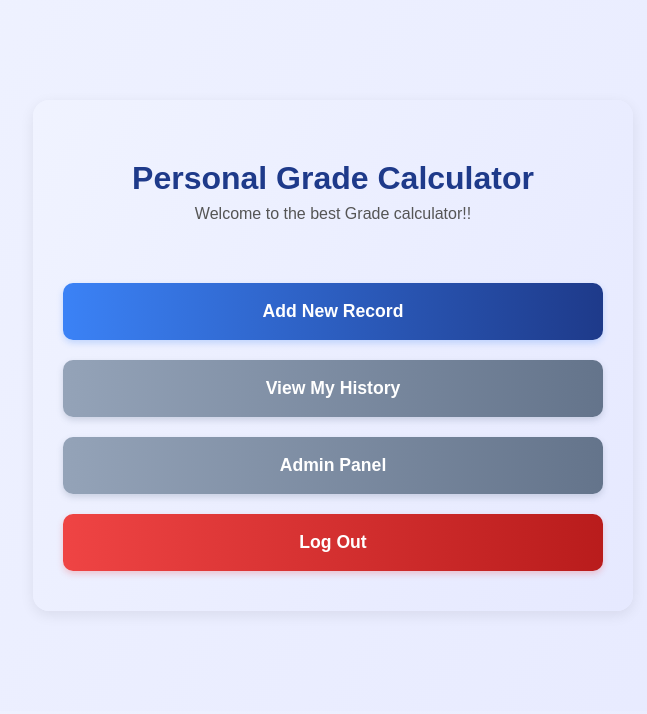
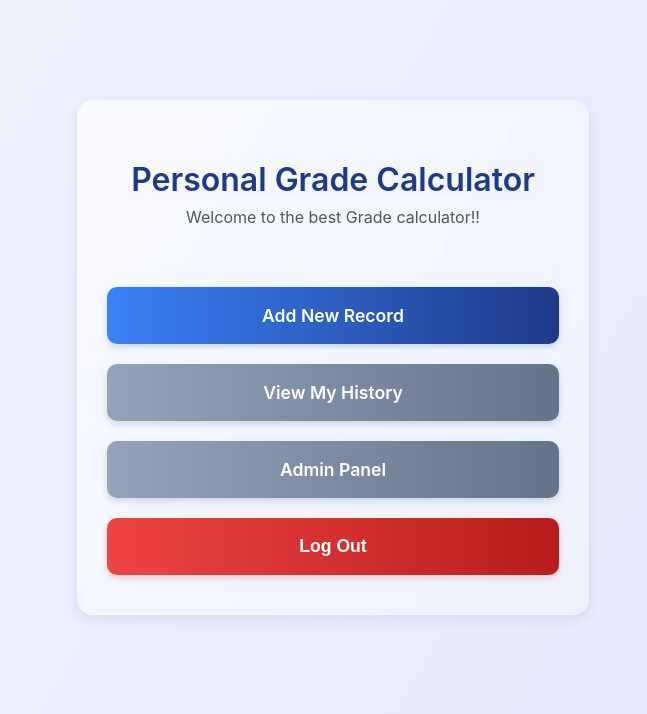
Before and after one commit to BankTQMA/PGC, a Django app: page / in a window 1280 px wide. Shown: the top 714 px of the page, without its empty margins (307-954 px from the left). Run offline with Django 5.2, Linux system fonts and the light colour scheme; the visitor is signed in with stand-in values (Sample User, id 1).

Commit message:
Remove some CSS override in `index.css` (home page)

```diff
--- a/Front-End/static/css/index.css
+++ b/Front-End/static/css/index.css
@@ -1,27 +1,5 @@
-body {
-  background-color: #f4f7ff;
-  font-family: "Poppins", sans-serif;
-  margin: 0;
-  padding: 0;
-
-  display: flex;
-  justify-content: center;
-  align-items: center;
-  min-height: 80vh;
-  animation: fadeIn 0.6s ease;
-  position: relative;
-}
-
 .container {
-  width: 90%;
-  max-width: 600px;
-  background: linear-gradient(120deg, #f0f3ff 0%, #e6e9ff 100%);
-  border-radius: 16px;
-  box-shadow: 0 4px 14px rgba(0, 0, 0, 0.08);
-  overflow: hidden;
   padding: 40px 30px;
-  text-align: center;
-  animation: fadeIn 0.5s ease;
 }
 
 header {
```
